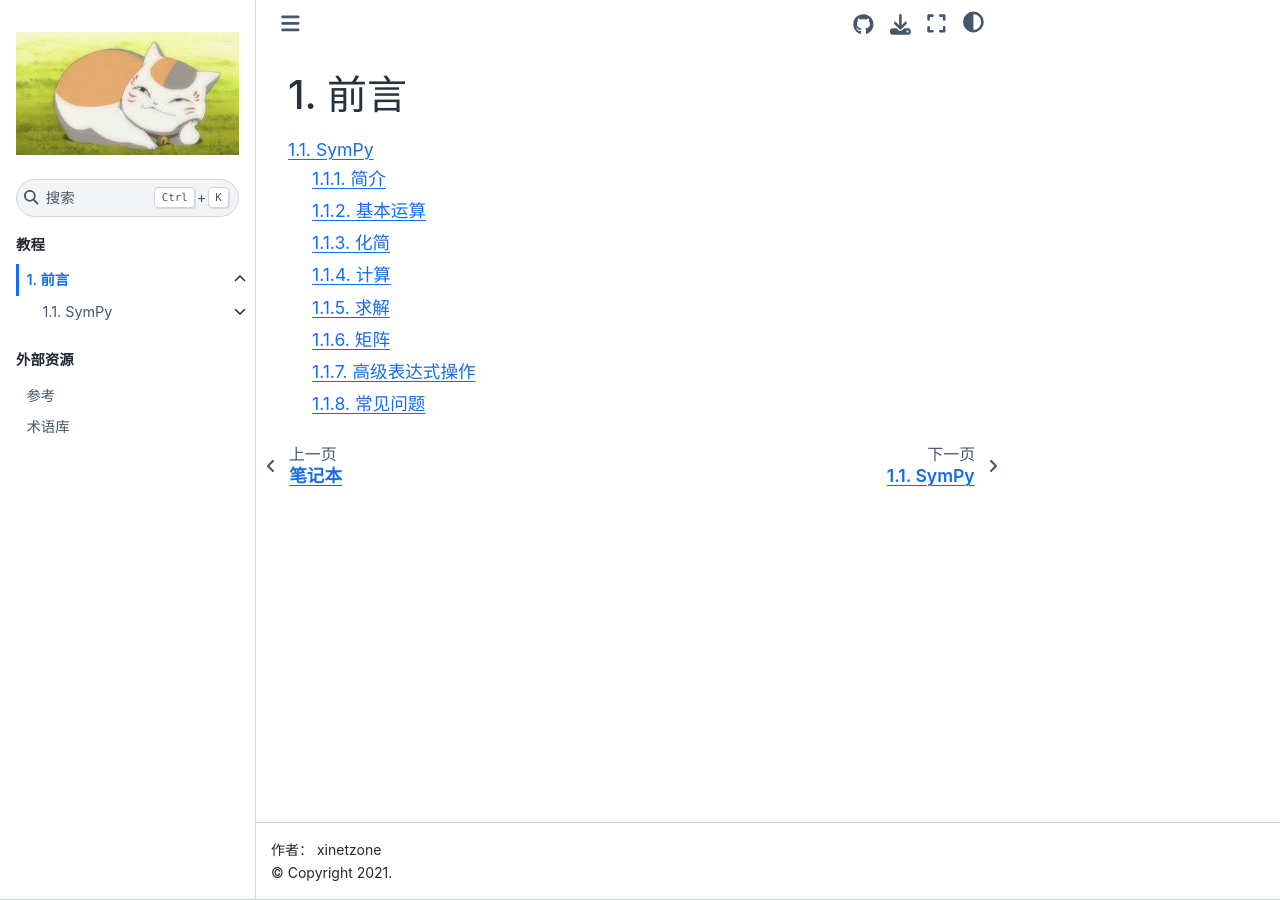
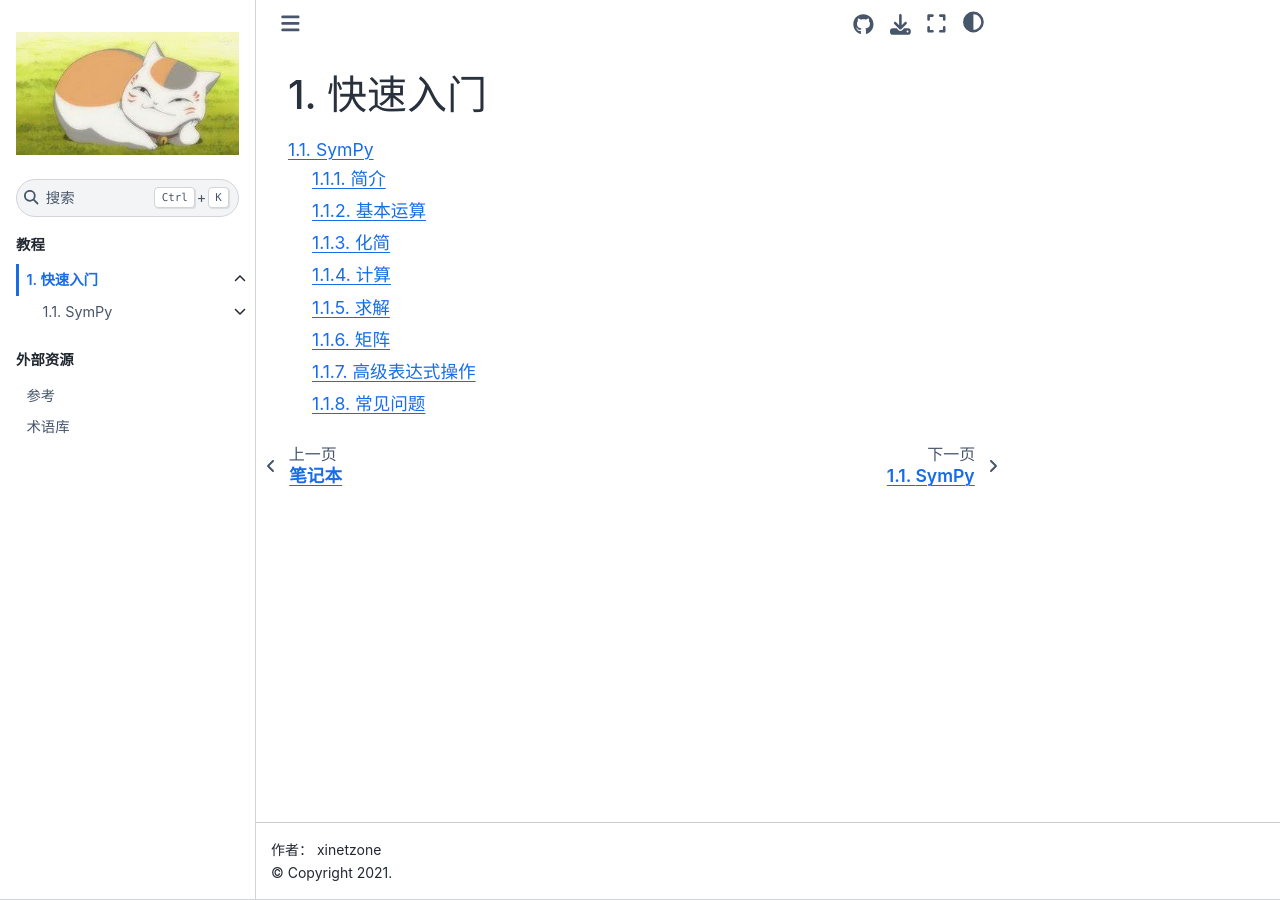
Before and after one commit to xinetzone/sympy-book, a Jupyter Book: the page built from docs/quickly-start.md, in a window 1280 px wide. Built offline with Jupyter Book 1.0.4 settings and Sphinx 7.4.7 and the Sphinx Book theme 1.1.4, drawn with Linux system fonts in a browser that asks for light colours.

Commit message:
renamed:    docs/preface.md -> docs/quickly-start.md

````diff
--- a/docs/_toc.yml
+++ b/docs/_toc.yml
@@ -4,7 +4,7 @@ parts:
 - caption: 教程
   numbered: 3
   chapters:
-  - file: preface
+  - file: quickly-start
     sections:
     - file: start/index
       sections:
--- a/docs/preface.md
+++ b/docs/quickly-start.md
@@ -1,4 +1,4 @@
-# 前言
+# 快速入门
 
 ```{tableofcontents}
 ```
````
